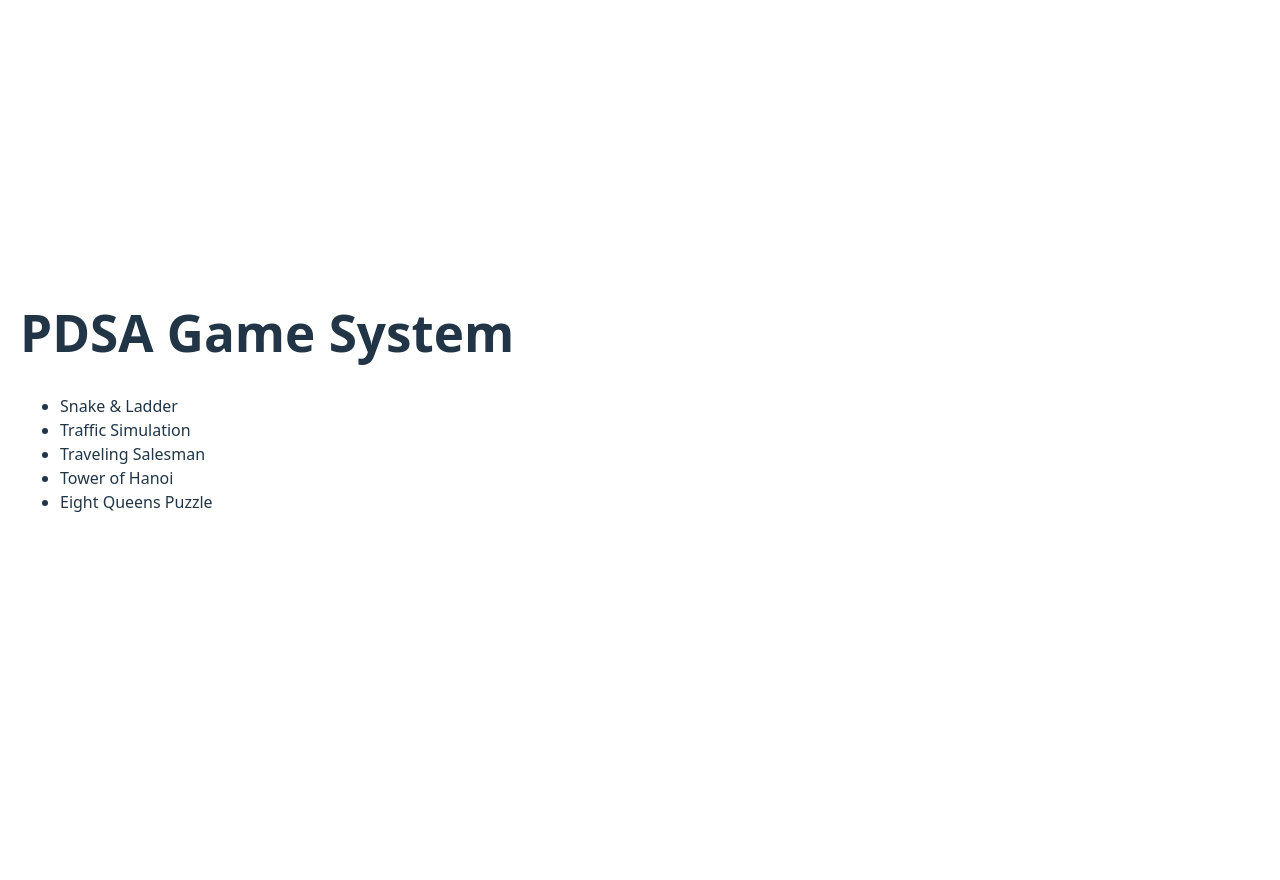
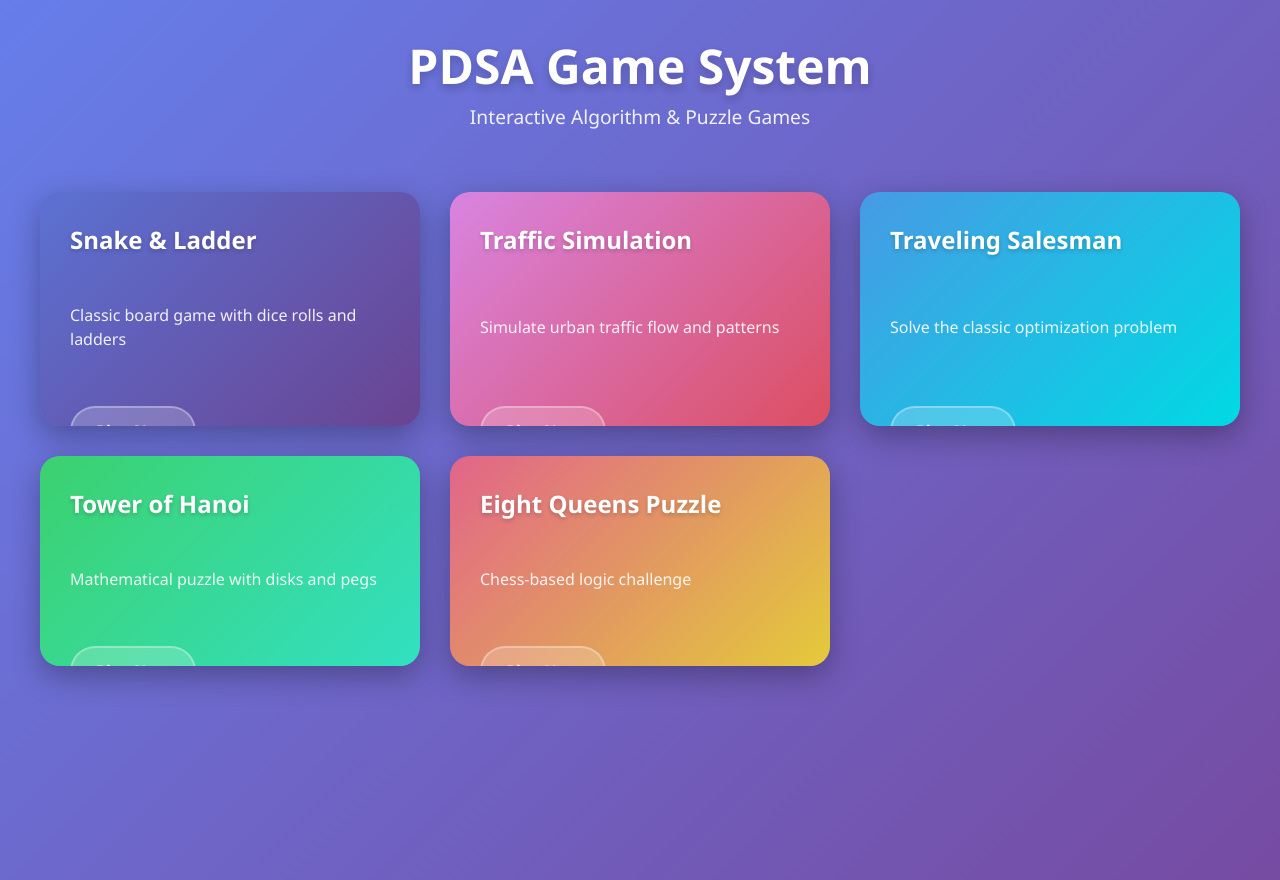
Before and after one commit to BhanukaPannipitiya/PDSA-Game-System, a React app in the folder frontend/: page / in a window 1280 px wide. Before the commit the page ends 800 px from the top, so only its background shows below. Built offline with nearby package versions, Linux system fonts and the light colour scheme; the HTML template or start-up script is replaced by a standard one.

Commit message:
Added changes to database connection string and game menu

```diff
--- a/frontend/src/components/GameMenu.jsx
+++ b/frontend/src/components/GameMenu.jsx
@@ -1,14 +1,150 @@
 export default function GameMenu() {
+  const games = [
+    {
+      id: 1,
+      name: "Snake & Ladder",
+      description: "Classic board game with dice rolls and ladders",
+      color: "linear-gradient(135deg, #667eea 0%, #764ba2 100%)"
+    },
+    {
+      id: 2,
+      name: "Traffic Simulation",
+      description: "Simulate urban traffic flow and patterns",
+      color: "linear-gradient(135deg, #f093fb 0%, #f5576c 100%)"
+    },
+    {
+      id: 3,
+      name: "Traveling Salesman",
+      description: "Solve the classic optimization problem",
+      color: "linear-gradient(135deg, #4facfe 0%, #00f2fe 100%)"
+    },
+    {
+      id: 4,
+      name: "Tower of Hanoi",
+      description: "Mathematical puzzle with disks and pegs",
+      color: "linear-gradient(135deg, #43e97b 0%, #38f9d7 100%)"
+    },
+    {
+      id: 5,
+      name: "Eight Queens Puzzle",
+      description: "Chess-based logic challenge",
+      color: "linear-gradient(135deg, #fa709a 0%, #fee140 100%)"
+    }
+  ];
+
   return (
-    <div style={{ padding: 20 }}>
-      <h1>PDSA Game System</h1>
-      <ul>
-        <li>Snake & Ladder</li>
-        <li>Traffic Simulation</li>
-        <li>Traveling Salesman</li>
-        <li>Tower of Hanoi</li>
-        <li>Eight Queens Puzzle</li>
-      </ul>
+    <div style={styles.container}>
+      <div style={styles.header}>
+        <h1 style={styles.title}>PDSA Game System</h1>
+        <p style={styles.subtitle}>Interactive Algorithm & Puzzle Games</p>
+      </div>
+
+      <div style={styles.grid}>
+        {games.map((game) => (
+          <div
+            key={game.id}
+            style={{
+              ...styles.card,
+              background: game.color
+            }}
+            className="game-card"
+          >
+            <div style={styles.cardContent}>
+              <h3 style={styles.gameName}>{game.name}</h3>
+              <p style={styles.gameDescription}>{game.description}</p>
+              <button style={styles.playButton}>
+                Play Now
+              </button>
+            </div>
+          </div>
+        ))}
+      </div>
+
+      <style jsx>{`
+        .game-card {
+          transition: all 0.3s ease;
+        }
+        .game-card:hover {
+          transform: translateY(-8px);
+          box-shadow: 0 20px 40px rgba(0,0,0,0.2);
+        }
+      `}</style>
     </div>
   );
 }
+
+const styles = {
+  container: {
+    minHeight: '100vh',
+    background: 'linear-gradient(135deg, #667eea 0%, #764ba2 100%)',
+    padding: '40px 20px',
+    fontFamily: "'Segoe UI', Tahoma, Geneva, Verdana, sans-serif"
+  },
+  header: {
+    textAlign: 'center',
+    marginBottom: '60px',
+    color: 'white'
+  },
+  title: {
+    fontSize: '3rem',
+    fontWeight: '700',
+    margin: '0 0 10px 0',
+    textShadow: '0 4px 8px rgba(0,0,0,0.2)'
+  },
+  subtitle: {
+    fontSize: '1.2rem',
+    opacity: 0.9,
+    margin: 0,
+    fontWeight: '300'
+  },
+  grid: {
+    display: 'grid',
+    gridTemplateColumns: 'repeat(auto-fit, minmax(300px, 1fr))',
+    gap: '30px',
+    maxWidth: '1200px',
+    margin: '0 auto',
+    padding: '0 20px'
+  },
+  card: {
+    borderRadius: '20px',
+    padding: '0',
+    overflow: 'hidden',
+    boxShadow: '0 10px 30px rgba(0,0,0,0.3)',
+    cursor: 'pointer',
+    minHeight: '200px'
+  },
+  cardContent: {
+    padding: '30px',
+    color: 'white',
+    height: '100%',
+    display: 'flex',
+    flexDirection: 'column',
+    justifyContent: 'space-between',
+    background: 'rgba(0,0,0,0.1)'
+  },
+  gameName: {
+    fontSize: '1.5rem',
+    fontWeight: '600',
+    margin: '0 0 15px 0',
+    textShadow: '0 2px 4px rgba(0,0,0,0.2)'
+  },
+  gameDescription: {
+    fontSize: '1rem',
+    opacity: 0.9,
+    margin: '0 0 25px 0',
+    lineHeight: '1.5'
+  },
+  playButton: {
+    background: 'rgba(255,255,255,0.2)',
+    border: '2px solid rgba(255,255,255,0.3)',
+    color: 'white',
+    padding: '12px 24px',
+    borderRadius: '50px',
+    fontSize: '1rem',
+    fontWeight: '600',
+    cursor: 'pointer',
+    backdropFilter: 'blur(10px)',
+    transition: 'all 0.3s ease',
+    alignSelf: 'flex-start'
+  }
+};
```
Also changed, not shown: 2 other files (tests, documents, lock files or other folders).
